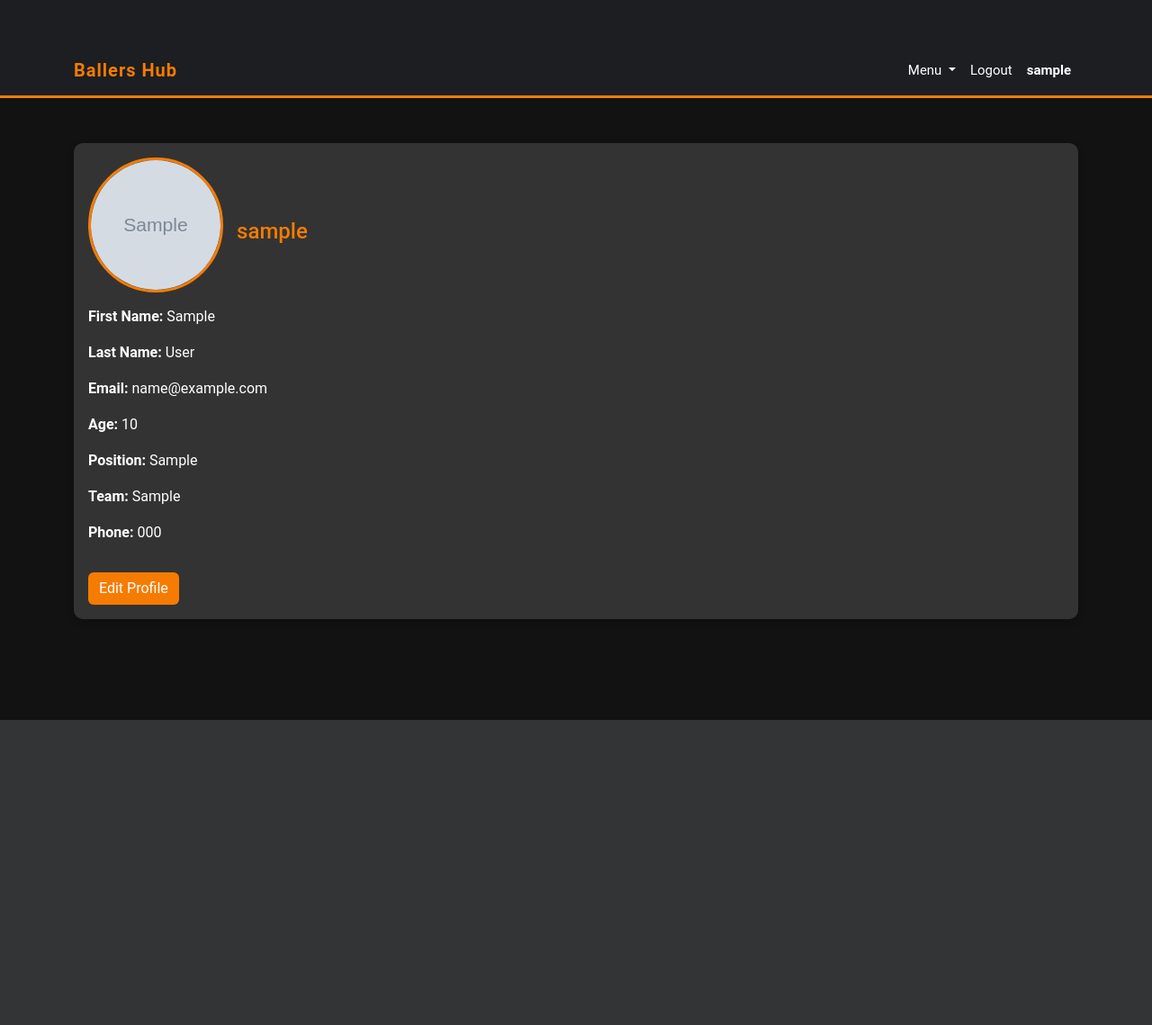
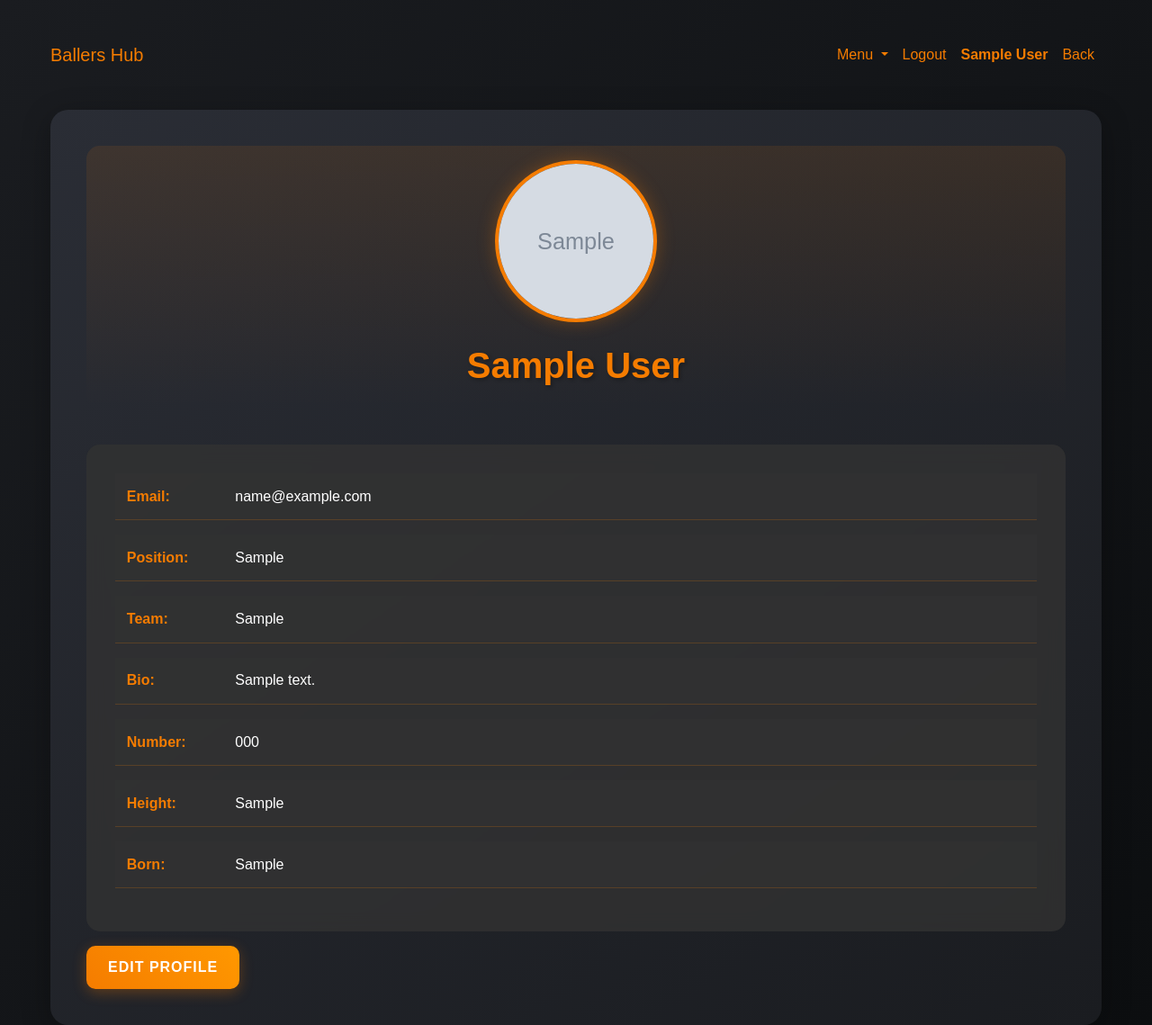
Before and after one commit to Giinno/capbackup, a PHP site: page /user-profile.php in a window 1280 px wide. Shown: the whole page at 90% size. Before the commit the page ends 800 px from the top, so only its background shows below. Run offline with PHP 8.4, Linux system fonts and the light colour scheme; the visitor is signed in with stand-in values (Sample User, id 1); tables that the repository leaves empty or names only in its code hold one stand-in row (values such as "Sample post"); grey boxes marked "Sample" are stand-in pictures; some libraries are stand-ins or nearby versions.

Commit message:
Update user-profile.php

```diff
--- a/user-profile.php
+++ b/user-profile.php
@@ -10,33 +10,49 @@ if (!isset($_SESSION['user_id'])) {
 $user_id = $_SESSION['user_id'];
 
 if ($_SERVER['REQUEST_METHOD'] === 'POST' && isset($_POST['save_changes'])) {
-    $firstname = $_POST['firstname'];
-    $lastname = $_POST['lastname'];
+    $first_name = $_POST['first_name'];
+    $last_name = $_POST['last_name'];
     $email = $_POST['email'];
-    $age = $_POST['age'];
     $position = $_POST['position'];
     $team = $_POST['team'];
-    $phone = $_POST['phone'];
-    $profile_picture = $_FILES['profile_picture']['name'];
+
+    // Update profile picture handling
+    if ($_FILES['profile_picture']['name']) {
+        $profile_picture = $_FILES['profile_picture']['name'];
+        $target_dir = "uploads/";
+        $target_file = $target_dir . basename($profile_picture);
+
+        if (move_uploaded_file($_FILES['profile_picture']['tmp_name'], $target_file)) {
+            $upload_success = true;
+        } else {
+            $upload_error = "Error: There was an issue uploading the file.";
+        }
+    } else {
+        $profile_picture = $_POST['existing_profile_picture'] ?? '';
+    }
+
+    $bio = $_POST['bio'];
+    $number = $_POST['number'];
+    $height = $_POST['height'];
+    $born = $_POST['born'];
 
     // Update user details
-    $stmt = $conn->prepare("UPDATE users SET firstname = ?, lastname = ?, email = ?, age = ?, position = ?, team = ?, phone = ?, profile_picture = ? WHERE id = ?");
-    $stmt->bind_param('ssssssssi', $firstname, $lastname, $email, $age, $position, $team, $phone, $profile_picture, $user_id);
-    $stmt->execute();
+    $stmt = $conn->prepare("UPDATE users SET first_name = ?, last_name = ?, email = ?, position = ?, team = ?, profile_picture = ?, bio = ?, number = ?, height = ?, born = ? WHERE id = ?");
+    $stmt->bind_param('ssssssssssi', $first_name, $last_name, $email, $position, $team, $profile_picture, $bio, $number, $height, $born, $user_id);
+
+    if ($stmt->execute()) {
+        $update_success = true;
+    } else {
+        $update_error = "Error updating profile: " . $conn->error;
+    }
     $stmt->close();
-
-    // Upload profile picture
-    if ($profile_picture) {
-        $target_dir = "uploads/";
-        $target_file = $target_dir . basename($profile_picture);
-        move_uploaded_file($_FILES['profile_picture']['tmp_name'], $target_file);
-    }
 }
 
-$stmt = $conn->prepare("SELECT firstname, lastname, username, email, age, position, team, phone, profile_picture FROM users WHERE id = ?");
+// Fetch logged-in user data
+$stmt = $conn->prepare("SELECT first_name, last_name, email, position, team, profile_picture, bio, number, height, born FROM users WHERE id = ?");
 $stmt->bind_param('i', $user_id);
 $stmt->execute();
-$stmt->bind_result($firstname, $lastname, $username, $email, $age, $position, $team, $phone, $profile_picture);
+$stmt->bind_result($first_name, $last_name, $email, $position, $team, $profile_picture, $bio, $number, $height, $born);
 $stmt->fetch();
 $stmt->close();
 
@@ -49,130 +65,191 @@ $conn->close();
     <meta charset="UTF-8">
     <meta name="viewport" content="width=device-width, initial-scale=1.0">
     <title>User Profile</title>
+    <link rel="icon" href="./images/Bhub2.png" type="image/png">
     <link href="https://cdn.jsdelivr.net/npm/bootstrap@5.3.3/dist/css/bootstrap.min.css" rel="stylesheet">
+    <script src="https://cdn.jsdelivr.net/npm/sweetalert2@11"></script>
     <style>
     body {
-        background-color: #121212;
+        background: linear-gradient(135deg, #1a1c20 0%, #0c0e10 100%);
         color: #ffffff;
-        font-family: 'Roboto', Arial, sans-serif;
+        font-family: 'Poppins', sans-serif;
+        line-height: 1.6;
     }
 
     .container {
-        margin-top: 50px;
+        margin-top: 2rem;
+        padding: 0 1rem;
+        max-width: 1200px;
     }
 
     .card {
-        background-color: #333333;
+        background: linear-gradient(145deg, #2a2d35 0%, #1a1c20 100%);
         border: none;
-        border-radius: 10px;
-        box-shadow: 0 4px 8px rgba(0, 0, 0, 0.2);
+        border-radius: 20px;
+        box-shadow: 0 8px 32px rgba(0, 0, 0, 0.3);
+        overflow: hidden;
+        transition: transform 0.3s ease;
+    }
+
+    .card:hover {
+        transform: translateY(-5px);
     }
 
     .card-body {
-        color: #ffffff;
-    }
-
-    .card-title {
-        font-size: 1.5rem;
-        color: #f57c00;
-    }
-
-    .form-control {
-        background-color: #444444;
-        color: #ffffff;
-        border: none;
-        border-radius: 5px;
-        padding: 10px;
-    }
-
-    .form-control:focus {
-        background-color: #555555;
-        color: #ffffff;
-        border-color: #f57c00;
-    }
-
-    .btn-primary {
-        background-color: #f57c00;
-        border: none;
-        transition: background-color 0.3s;
-    }
-
-    .btn-primary:hover {
-        background-color: #ff8c00;
-    }
-
-    .profile-picture {
-        width: 150px;
-        height: 150px;
-        border-radius: 50%;
-        object-fit: cover;
-        border: 3px solid #f57c00;
-        margin-bottom: 15px;
+        padding: 2.5rem;
     }
 
     .profile-header {
         display: flex;
+        flex-direction: column;
         align-items: center;
-        gap: 15px;
+        text-align: center;
+        margin-bottom: 2.5rem;
+        padding: 1rem;
+        background: linear-gradient(180deg, rgba(245,124,0,0.1) 0%, rgba(0,0,0,0) 100%);
+        border-radius: 15px;
     }
 
-    .profile-header h1 {
-        margin: 0;
+    .profile-picture {
+        width: 180px;
+        height: 180px;
+        border-radius: 50%;
+        object-fit: cover;
+        border: 4px solid #f57c00;
+        box-shadow: 0 0 20px rgba(245,124,0,0.3);
+        margin-bottom: 1.5rem;
+        transition: transform 0.3s ease;
     }
 
-    .navbar-nav .nav-link {
+    .profile-picture:hover {
+        transform: scale(1.05);
+    }
+
+    .card-title {
+        font-size: 2.5rem;
+        color: #f57c00;
+        margin-bottom: 0.5rem;
+        font-weight: 700;
+        text-shadow: 2px 2px 4px rgba(0,0,0,0.3);
+    }
+
+    #profile-details {
+        background: rgba(51, 51, 51, 0.8);
+        padding: 2rem;
+        border-radius: 15px;
+        backdrop-filter: blur(10px);
         color: #ffffff;
     }
 
-    .navbar-nav .nav-link:hover {
+    #profile-details p {
+        margin-bottom: 1rem;
+        padding: 0.8rem;
+        border-bottom: 1px solid rgba(245,124,0,0.2);
+        transition: background-color 0.3s ease;
+        color: #ffffff;
+        background: rgba(51, 51, 51, 0.5);
+    }
+
+    #profile-details strong {
+        color: #f57c00;
+        margin-right: 1rem;
+        font-weight: 600;
+        display: inline-block;
+        min-width: 100px;
+    }
+    .form-control {
+        background-color: rgba(68, 68, 68, 0.4);
+        color: #ffffff;
+        border: 1px solid rgba(245,124,0,0.2);
+        border-radius: 10px;
+        padding: 12px;
+        transition: all 0.3s ease;
+    }
+
+    .form-control:focus {
+        color: #ffffff;
+        background-color: rgba(68, 68, 68, 0.6);
+        border-color: #f57c00;
+        box-shadow: 0 0 0 2px rgba(245,124,0,0.2);
+    }
+
+    .form-label {
+        color: #f57c00;
+        font-weight: 500;
+        margin-bottom: 0.5rem;
+    }
+
+    .btn {
+        padding: 12px 24px;
+        border-radius: 10px;
+        font-weight: 600;
+        text-transform: uppercase;
+        letter-spacing: 1px;
+        transition: all 0.3s ease;
+    }
+
+    .btn-primary {
+        background: linear-gradient(45deg, #f57c00 0%, #ff9800 100%);
+        border: none;
+        box-shadow: 0 4px 15px rgba(245,124,0,0.3);
+    }
+
+    .btn-primary:hover {
+        background: linear-gradient(45deg, #ff9800 0%, #f57c00 100%);
+        transform: translateY(-2px);
+        box-shadow: 0 6px 20px rgba(245,124,0,0.4);
+    }
+
+    .btn-secondary {
+        background: linear-gradient(45deg, #444 0%, #333 100%);
+        border: none;
+        color: #fff;
+    }
+
+    .btn-secondary:hover {
+        background: linear-gradient(45deg, #333 0%, #444 100%);
         color: #f57c00;
     }
 
-    .header-banner {
-        background: url('images/basketball-banner.jpg') no-repeat center center;
-        background-size: cover;
-        height: 300px;
-        color: #f57c00;
-        display: flex;
-        align-items: center;
-        justify-content: center;
-        font-size: 2rem;
-        font-weight: bold;
-        margin-top: -80px;
-        margin-bottom: -100px;
+    @media (max-width: 768px) {
+        .container {
+            padding: 0 0.5rem;
+        }
+
+        .card-body {
+            padding: 1.5rem;
+        }
+
+        .profile-picture {
+            width: 150px;
+            height: 150px;
+        }
+
+        .card-title {
+            font-size: 2rem;
+        }
+    }
+    .profile-info {
+        color: #ffffff;
+        font-size: 1.1rem;
+        margin-left: 10px;
     }
 
-    .navbar {
-        margin-bottom: 20px;
-        background-color: #1c1e21;
-        border-bottom: 3px solid #f57c00;
-    }
-
-    .navbar-brand {
-        font-weight: bold;
-        color: #f57c00 !important;
-        text-decoration: none;
-        white-space: nowrap;
-        letter-spacing: 1px;
-    }
-
-    .navbar-nav .nav-link {
-        color: #ffffff !important;
-        font-size: 15px;
-        transition: color 0.3s ease;
-    }
-
-    .navbar-nav .nav-link:hover {
+    .navbar-brand, .nav-link {
         color: #f57c00 !important;
     }
 
-    .navbar-toggler {
-        border: none;
-        color: #f57c00;
+    .dropdown-menu {
+        background: #2a2d35;
+    }
+
+    .dropdown-item {
+        color: #ffffff;
     }
 
     .dropdown-item:hover {
-        background-color: #f57c00;
+        background: #f57c00;
+        color: #ffffff;
     }
     </style>
 </head>
@@ -204,13 +281,16 @@ $conn->close();
                         <a href="logout.php" class="nav-link">Logout</a>
                     </li>
                     <li class="nav-item">
-                        <a href="user-profile.php" class="nav-link" style="font-weight: bolder;"><?php echo htmlspecialchars($_SESSION['username']); ?></a>
+                        <a href="user-profile.php" class="nav-link" style="font-weight: bolder;"><?php echo htmlspecialchars($first_name . ' ' . $last_name); ?></a>
                     </li>
                     <?php else: ?>
                     <li class="nav-item">
                         <a href="login.php" class="nav-link">Login</a>
                     </li>
                     <?php endif; ?>
+                    <li class="nav-item">
+                        <a href="dashboard.php" class="nav-link">Back</a>
+                    </li>
                 </ul>
             </div>
         </div>
@@ -222,54 +302,81 @@ $conn->close();
         <div class="card-body">
             <div class="profile-header">
                 <?php if ($profile_picture): ?>
-                <img src="uploads/<?php echo htmlspecialchars($profile_picture); ?>" class="profile-picture" alt="Profile Picture">
+                <img src="<?php echo htmlspecialchars($profile_picture); ?>" class="profile-picture" alt="Profile Picture">
                 <?php else: ?>
                 <img src="images/default-profile.png" class="profile-picture" alt="Default Profile Picture">
                 <?php endif; ?>
-                <h1 class="card-title"><?php echo htmlspecialchars($username); ?></h1>
+                <h1 class="card-title"><?php echo htmlspecialchars($first_name . ' ' . $last_name); ?></h1>
             </div>
             <div id="profile-details">
-                <p><strong>First Name:</strong> <?php echo htmlspecialchars($firstname); ?></p>
-                <p><strong>Last Name:</strong> <?php echo htmlspecialchars($lastname); ?></p>
                 <p><strong>Email:</strong> <?php echo htmlspecialchars($email); ?></p>
-                <p><strong>Age:</strong> <?php echo htmlspecialchars($age); ?></p>
                 <p><strong>Position:</strong> <?php echo htmlspecialchars($position); ?></p>
                 <p><strong>Team:</strong> <?php echo htmlspecialchars($team); ?></p>
-                <p><strong>Phone:</strong> <?php echo htmlspecialchars($phone); ?></p>
+                <p><strong>Bio:</strong> <?php echo htmlspecialchars($bio); ?></p>
+                <p><strong>Number:</strong> <?php echo htmlspecialchars($number); ?></p>
+                <p><strong>Height:</strong> <?php echo htmlspecialchars($height); ?></p>
+                <p><strong>Born:</strong> <?php echo htmlspecialchars($born); ?></p>
             </div>
             <div id="profile-edit" style="display: none;">
                 <form action="user-profile.php" method="post" enctype="multipart/form-data">
                     <div class="mb-3">
-                        <label for="firstname" class="form-label">First Name</label>
-                        <input type="text" class="form-control" id="firstname" name="firstname" value="<?php echo htmlspecialchars($firstname); ?>" required>
+                        <label for="first_name" class="form-label">First Name</label>
+                        <input type="text" class="form-control" id="first_name" name="first_name" value="<?php echo htmlspecialchars($first_name); ?>" required>
                     </div>
                     <div class="mb-3">
-                        <label for="lastname" class="form-label">Last Name</label>
-                        <input type="text" class="form-control" id="lastname" name="lastname" value="<?php echo htmlspecialchars($lastname); ?>" required>
+                        <label for="last_name" class="form-label">Last Name</label>
+                        <input type="text" class="form-control" id="last_name" name="last_name" value="<?php echo htmlspecialchars($last_name); ?>" required>
                     </div>
                     <div class="mb-3">
                         <label for="email" class="form-label">Email</label>
                         <input type="email" class="form-control" id="email" name="email" value="<?php echo htmlspecialchars($email); ?>" required>
                     </div>
                     <div class="mb-3">
-                        <label for="age" class="form-label">Age</label>
-                        <input type="number" class="form-control" id="age" name="age" value="<?php echo htmlspecialchars($age); ?>" required>
-                    </div>
-                    <div class="mb-3">
                         <label for="position" class="form-label">Position</label>
-                        <input type="text" class="form-control" id="position" name="position" value="<?php echo htmlspecialchars($position); ?>" required>
+                        <select class="form-select" id="position" name="position" required>
+                            <option value="Point Guard" <?php echo ($position == 'Point Guard') ? 'selected' : ''; ?>>Point Guard</option>
+                            <option value="Shooting Guard" <?php echo ($position == 'Shooting Guard') ? 'selected' : ''; ?>>Shooting Guard</option>
+                            <option value="Small Forward" <?php echo ($position == 'Small Forward') ? 'selected' : ''; ?>>Small Forward</option>
+                            <option value="Power Forward" <?php echo ($position == 'Power Forward') ? 'selected' : ''; ?>>Power Forward</option>
+                            <option value="Center" <?php echo ($position == 'Center') ? 'selected' : ''; ?>>Center</option>
+                        </select>
                     </div>
                     <div class="mb-3">
                         <label for="team" class="form-label">Team</label>
                         <input type="text" class="form-control" id="team" name="team" value="<?php echo htmlspecialchars($team); ?>" required>
                     </div>
                     <div class="mb-3">
-                        <label for="phone" class="form-label">Phone</label>
-                        <input type="tel" class="form-control" id="phone" name="phone" value="<?php echo htmlspecialchars($phone); ?>" required>
+                        <label for="bio" class="form-label">Bio</label>
+                        <textarea class="form-control" id="bio" name="bio" required><?php echo htmlspecialchars($bio); ?></textarea>
+                    </div>
+                    <div class="mb-3">
+                        <label for="number" class="form-label">Number</label>
+                        <input type="text" class="form-control" id="number" name="number" value="<?php echo htmlspecialchars($number); ?>" required>
+                    </div>
+                    <div class="mb-3">
+                        <label for="height" class="form-label">Height</label>
+                        <select class="form-select" id="height" name="height" required>
+                            <?php
+                            for ($feet = 4; $feet <= 8; $feet++) {
+                                for ($inches = 0; $inches < 12; $inches++) {
+                                    $height_option = $feet . "'" . $inches . '"';
+                                    echo "<option value=\"$height_option\"" . ($height == $height_option ? ' selected' : '') . ">$height_option</option>";
+                                }
+                            }
+                            ?>
+                        </select>
+                    </div>
+                    <div class="mb-3">
+                        <label for="born" class="form-label">Born</label>
+                        <input type="date" class="form-control" id="born" name="born" value="<?php echo htmlspecialchars($born); ?>" required>
                     </div>
                     <div class="mb-3">
                         <label for="profile_picture" class="form-label">Profile Picture</label>
                         <input type="file" class="form-control" id="profile_picture" name="profile_picture">
+                        <?php if ($profile_picture): ?>
+                            <img src="<?php echo htmlspecialchars($profile_picture); ?>" alt="Current Profile Picture" class="mt-2" style="max-width: 100px; max-height: 100px;">
+                            <input type="hidden" name="existing_profile_picture" value="<?php echo htmlspecialchars($profile_picture); ?>">
+                        <?php endif; ?>
                     </div>
                     <button type="submit" class="btn btn-primary" name="save_changes">Save Changes</button>
                 </form>
@@ -294,6 +401,44 @@ document.getElementById('cancel-edit-btn').addEventListener('click', function()
     document.getElementById('edit-profile-btn').style.display = 'block';
     document.getElementById('cancel-edit-btn').style.display = 'none';
 });
+
+document.addEventListener('DOMContentLoaded', function() {
+    <?php if (isset($update_success) && $update_success): ?>
+        Swal.fire({
+            title: 'Success!',
+            text: 'Your profile has been updated successfully.',
+            icon: 'success',
+            confirmButtonColor: '#f57c00'
+        });
+    <?php endif; ?>
+
+    <?php if (isset($update_error)): ?>
+        Swal.fire({
+            title: 'Error!',
+            text: <?php echo json_encode($update_error); ?>,
+            icon: 'error',
+            confirmButtonColor: '#f57c00'
+        });
+    <?php endif; ?>
+
+    <?php if (isset($upload_success) && $upload_success): ?>
+        Swal.fire({
+            title: 'Success!',
+            text: 'Your profile picture has been uploaded successfully.',
+            icon: 'success',
+            confirmButtonColor: '#f57c00'
+        });
+    <?php endif; ?>
+
+    <?php if (isset($upload_error)): ?>
+        Swal.fire({
+            title: 'Error!',
+            text: <?php echo json_encode($upload_error); ?>,
+            icon: 'error',
+            confirmButtonColor: '#f57c00'
+        });
+    <?php endif; ?>
+});
 </script>
 
 <script src="https://cdn.jsdelivr.net/npm/@popperjs/core@2.11.6/dist/umd/popper.min.js"></script>
```
